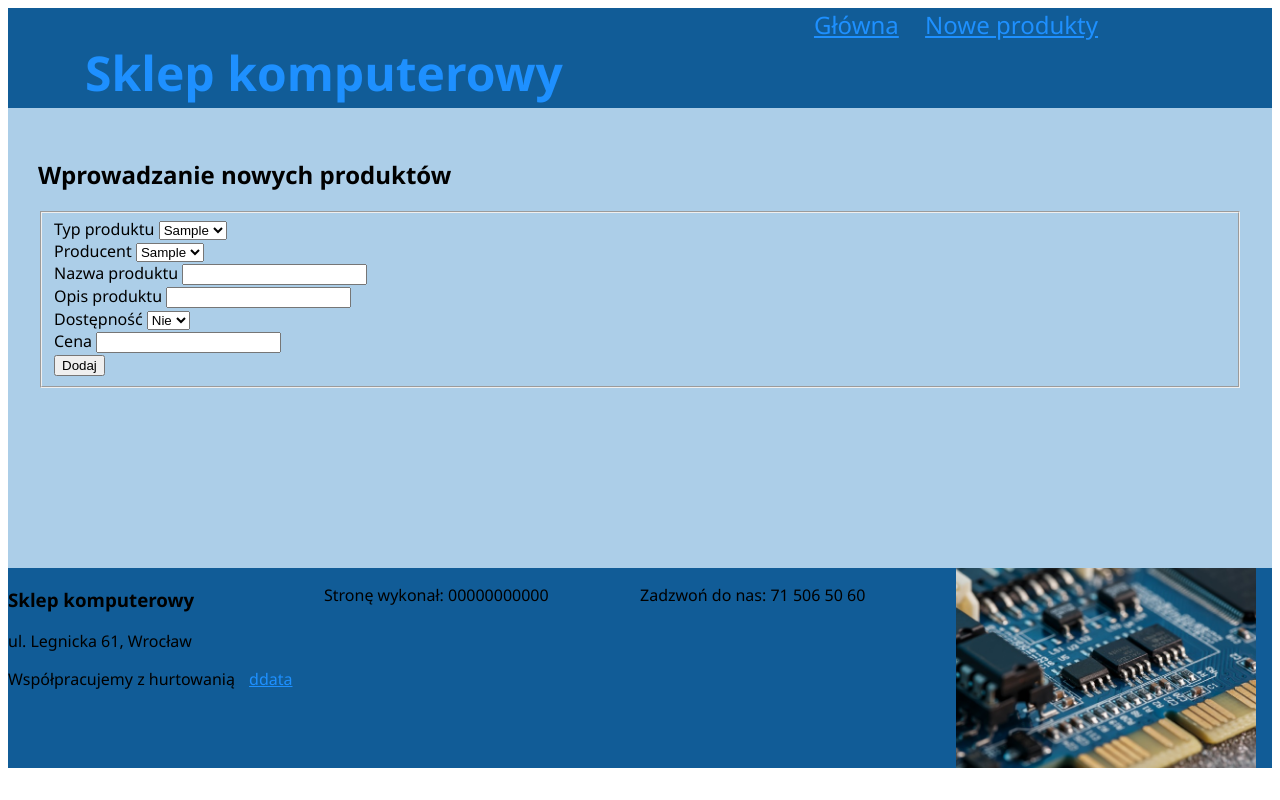
After one commit to Tucznik2/projekt-bazy-ZSE, a PHP site: page /noweprod.php in a window 1280 px wide. The commit adds this page. Run offline with PHP 8.4, Linux system fonts and the light colour scheme; tables that the repository leaves empty or names only in its code hold one stand-in row (values such as "Sample post"); data that the repository does not hold is empty.

Commit message:
małe poprawki w połączeniu z bazą, dodawanie nowych produktów, odnośnik na strone do dodawania produktów, producenci pobierani z bazy

```diff
--- /dev/null
+++ b/assets/php/addprod.php
@@ -0,0 +1,11 @@
+<?php
+    require('assets/php/conndb.php');
+    $typ = $_POST['typ'];
+    $producent = $_POST['producent'];
+    $nazwa = $_POST['nazwa'];
+    $opis = $_POST['opis'];
+    $dostepnosc = $_POST['dostepnosc'];
+    $cena = $_POST['cena'];
+    $query = "INSERT INTO podzespoły VALUES (NULL,'$typ','$producent','$nazwa','$opis','$dostepnosc','$cena')";
+    $wynik = mysqli_query($conn, $query);
+    mysqli_close($conn);
--- /dev/null
+++ b/assets/php/categories.php
@@ -0,0 +1,8 @@
+<?php
+    require('assets/php/conndb.php');
+    $categ = "SELECT id,kategoria FROM typy";
+    $result = mysqli_query($conn, $categ);
+    while($row = mysqli_fetch_array($result)){
+        echo "<option value='".$row['id']."'>".$row['kategoria']."</option>";
+    }
+    mysqli_close($conn);
--- a/assets/php/conndb.php
+++ b/assets/php/conndb.php
@@ -1,6 +1,5 @@
 <?php
     $conn = mysqli_connect("localhost","root","2w3e4r5tK$","sklep");
-    if(mysqli_connect_errno()){
-        echo "Niedane połączenie z MySQL: ".mysqli_connect_error();
-        exit();
+    if(!$conn){
+        die('Nieudało się połączyć z bazą danych: '.mysql_error());
     }
--- /dev/null
+++ b/assets/php/producers.php
@@ -0,0 +1,8 @@
+<?php
+    require('assets/php/conndb.php');
+    $producers = "SELECT id, nazwa FROM producenci";
+    $result = mysqli_query($conn, $producers);
+    while($row = mysqli_fetch_array($result)){
+        echo "<option value='".$row['id']."'>".$row['nazwa']."</option>";
+    }
+    mysqli_close($conn);
--- a/index.php
+++ b/index.php
@@ -14,7 +14,7 @@
         </div>
         <nav class="menu">
             <a href="index.php">Główna</a>
-            <a href="hdd.html">Nowe produkty</a></a>
+            <a href="noweprod.php">Nowe produkty</a></a>
         </nav>
     </header>
     <main>
--- /dev/null
+++ b/noweprod.php
@@ -0,0 +1,65 @@
+<!DOCTYPE html>
+<html lang="pl">
+<head>
+    <meta charset="UTF-8">
+    <meta http-equiv="X-UA-Compatible" content="IE=edge">
+    <meta name="viewport" content="width=device-width, initial-scale=1.0">
+    <title>Podzespoły komputerowe</title>
+    <link rel="stylesheet" href="assets/css/styl_1.css">
+</head>
+<body>
+    <header>
+        <div class="logo">
+            <h1>Sklep komputerowy</h1>
+        </div>
+        <nav class="menu">
+            <a href="index.php">Główna</a>
+            <a href="noweprod.php">Nowe produkty</a></a>
+        </nav>
+    </header>
+    <main>
+        <h2>Wprowadzanie nowych produktów</h2>
+        <fieldset>
+            <form method="post">
+                <label for="typ">Typ produktu</label>
+                <select name="typ" id="typ">
+                    <?php require_once('assets/php/categories.php') ?>
+                </select><br>
+                <label for="producent">Producent</label>
+                <select name="producent" id="producent">
+                    <?php require_once('assets/php/producers.php') ?>
+                </select><br>
+                <label for="nazwa">Nazwa produktu</label>
+                <input type="text" name="nazwa" id="nazwa"><br>
+                <label for="opis">Opis produktu</label>
+                <input type="text" name="opis" id="opis"></br>
+                <label for="dostepnosc">Dostępność</label>
+                <select name="dostepnosc" id="dostepnosc">
+                    <option value="0">Nie</option>
+                    <option value="1">Tak</option>
+                </select></br>
+                <label for="cena">Cena</label>
+                <input type="number" name="cena" id="cena"><br>
+                <input type="submit" value="Dodaj">
+            </form>
+        </fieldset>
+    </main>
+    <?php require_once('assets/php/addprod.php') ?>
+    <footer>
+        <div class="stopka1">
+            <h3>Sklep komputerowy</h3>
+            <p>ul. Legnicka 61, Wrocław</p>
+            <p>Współpracujemy z hurtowanią <a href="http://www.ddata.pl/" target="blank_">ddata</a></p>
+        </div>
+        <div class="stopka2">
+            <p>Stronę wykonał: 00000000000</p>
+        </div>
+        <div class="stopka3">
+            <p>Zadzwoń do nas: 71 506 50 60</p>
+        </div>
+        <div class="stopka4">
+            <img style="height: 200px;" src="assets/images/sklep.jpg" alt="sklep komputerowy">
+        </div>
+    </footer>
+</body>
+</html>
```
Also changed, not shown: noweprod.html (deleted).
